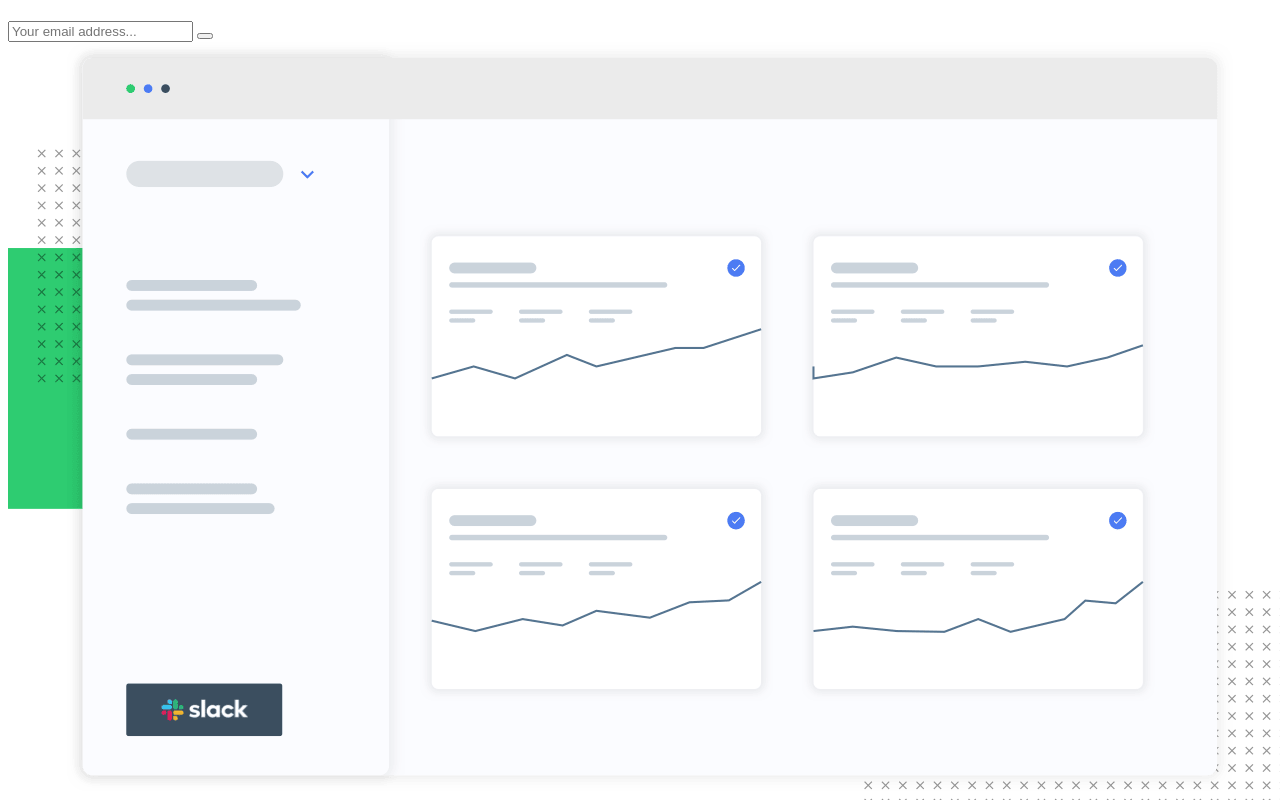
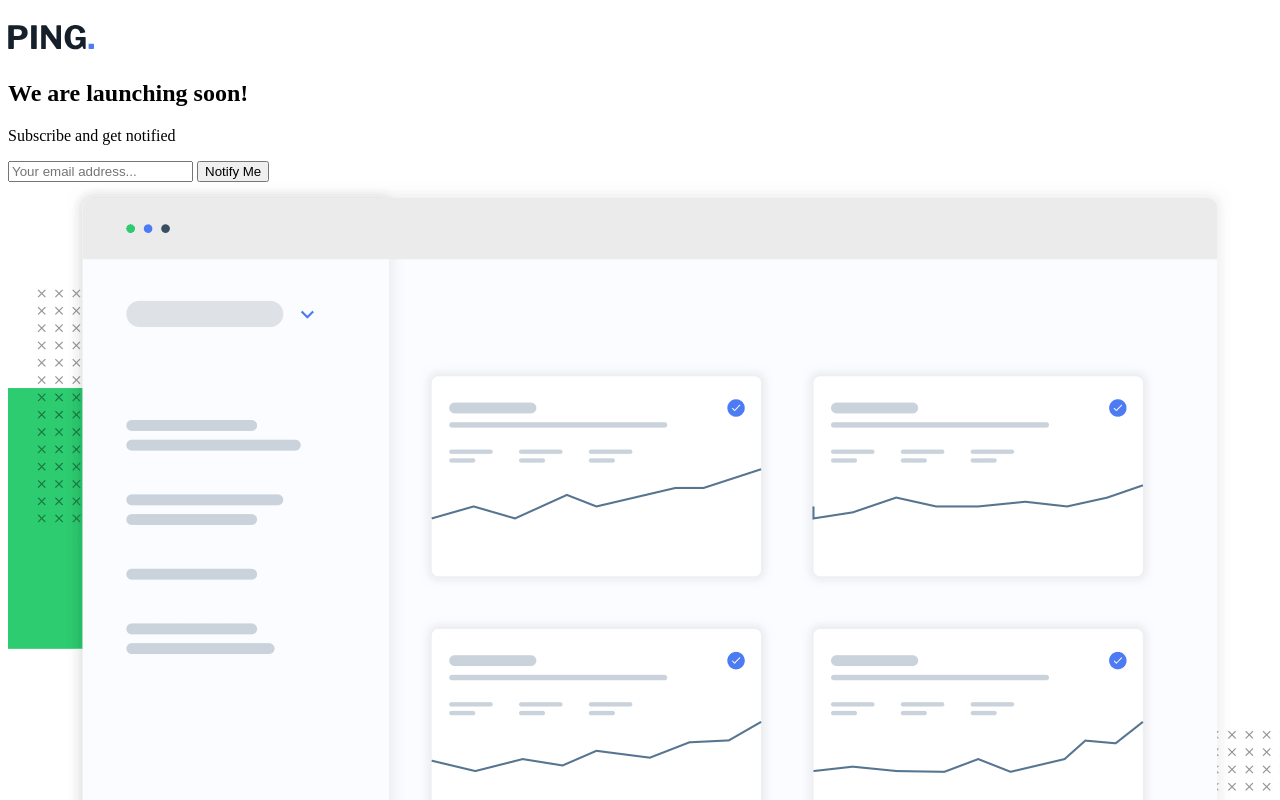
Before and after one commit to ricardo1003/Ping-single-column-coming-soon-page, a plain HTML site: page index.html in a window 1280 px wide. Shown: the top 800 px of the page. Drawn offline with Linux system fonts and the light colour scheme.

Commit message:
content organized

```diff
--- a/index.html
+++ b/index.html
@@ -16,12 +16,12 @@
 </head>
 <body>
   <main>
-    <h1></h1>
-    <h2></h2>
-    <p></p>
+    <h1><img src="./images/logo.svg" alt="ping"></h1>
+    <h2>We are launching soon!</h2>
+    <p>Subscribe and get notified</p>
     <form action="#">
       <input type="text" placeholder="Your email address...">
-      <button type="submit"></button>
+      <button type="submit">Notify Me</button>
     </form>
     <picture><img src="./images/illustration-dashboard.png" alt="dashboard"></picture>
     <aside>
@@ -30,15 +30,16 @@
         <img src="./images/icon-twitter.svg" alt="twitter">
         <img src="./images/icon-instagram.svg" alt="instagram">
       </picture>
+      <p>&copy; Copyright Ping. All rights reserved.</p>
     </aside>
   </main>
-  We are launching soon!
 
-  Subscribe and get notified
 
-  Notify Me
 
-  &copy; Copyright Ping. All rights reserved.
+
+
+
+
 
   <footer>
     <p class="attribution">
```
